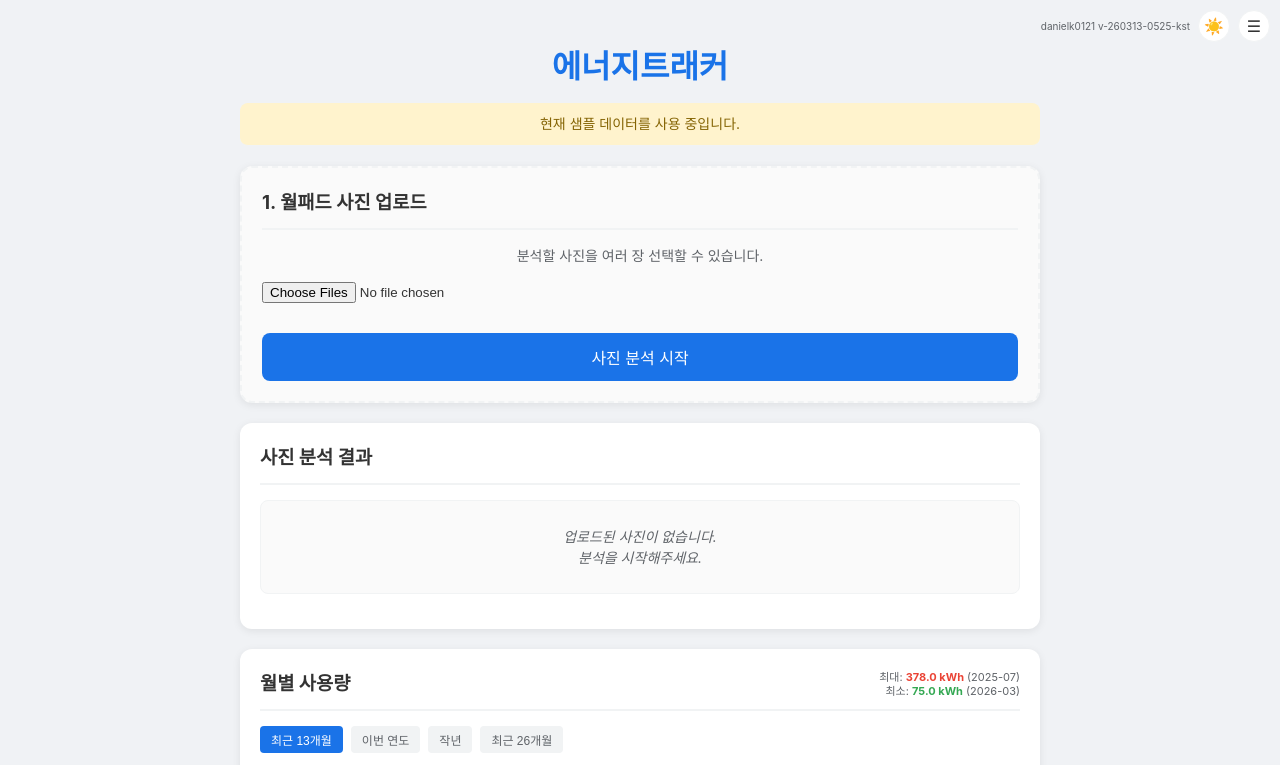
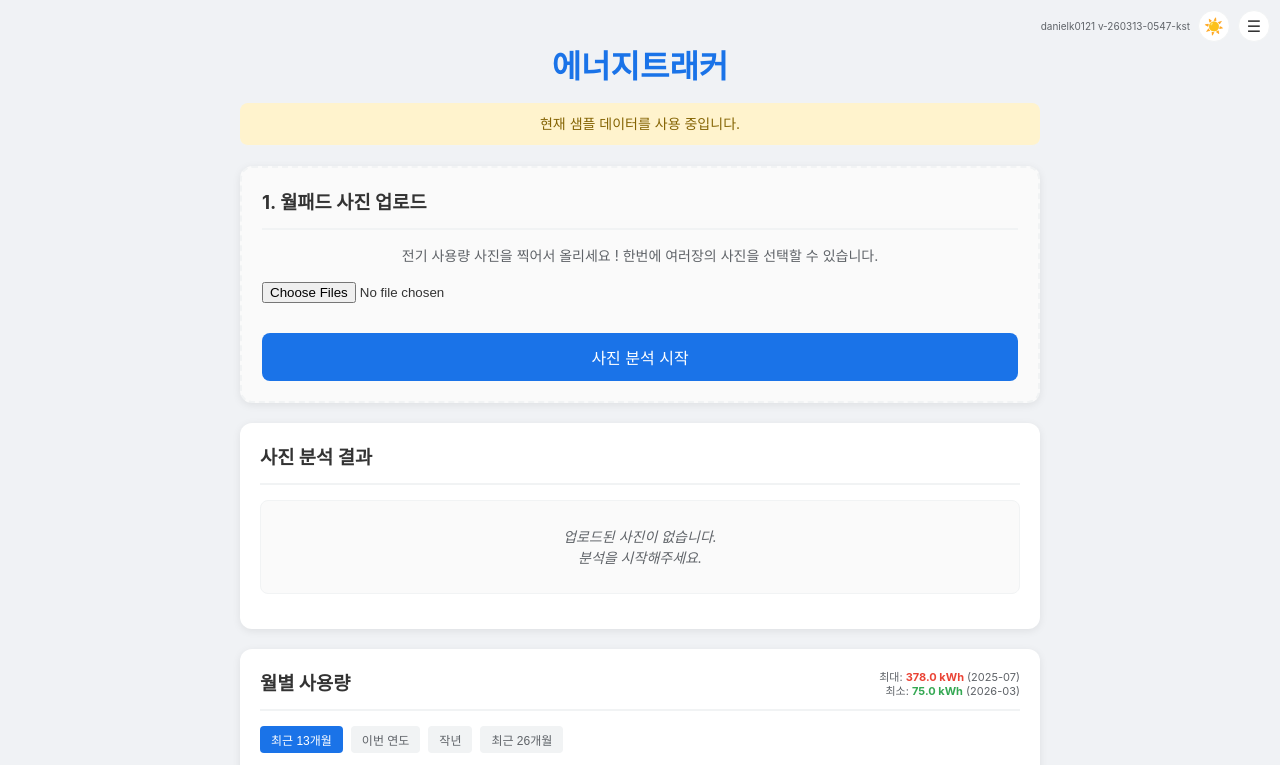
Before and after one commit to danielk0121/energytracker, a website: page prototype/index.html in a window 1280 px wide. Shown: the top 765 px of the page. Drawn offline with Linux system fonts and the light colour scheme.

Commit message:
feat: 사진 업로드 안내 문구 수정 및 버전 업데이트

```diff
--- a/prototype/index.html
+++ b/prototype/index.html
@@ -14,7 +14,7 @@
 </head>
 <body>
     <div class="theme-toggle-container">
-        <span style="font-size: 10px; color: var(--secondary-text);">danielk0121 v-260313-0525-kst</span>
+        <span style="font-size: 10px; color: var(--secondary-text);">danielk0121 v-260313-0547-kst</span>
         <button class="icon-btn theme-btn" onclick="toggleTheme()" title="테마 전환">☀️</button>
         <button class="icon-btn menu-btn" onclick="location.href='settings.html'" title="메뉴">☰</button>
     </div>
@@ -28,7 +28,7 @@
     <!-- 1. 사진 업로드 섹션 -->
     <div class="card upload-section">
         <h3>1. 월패드 사진 업로드</h3>
-        <p style="font-size: 14px; color: var(--secondary-text);">분석할 사진을 여러 장 선택할 수 있습니다.</p>
+        <p style="font-size: 14px; color: var(--secondary-text);">전기 사용량 사진을 찍어서 올리세요 ! 한번에 여러장의 사진을 선택할 수 있습니다.</p>
         <input type="file" id="photo-input" accept="image/*" multiple>
         <div id="thumbnail-preview" class="thumbnail-container"></div>
         <div class="btn-group">
```
